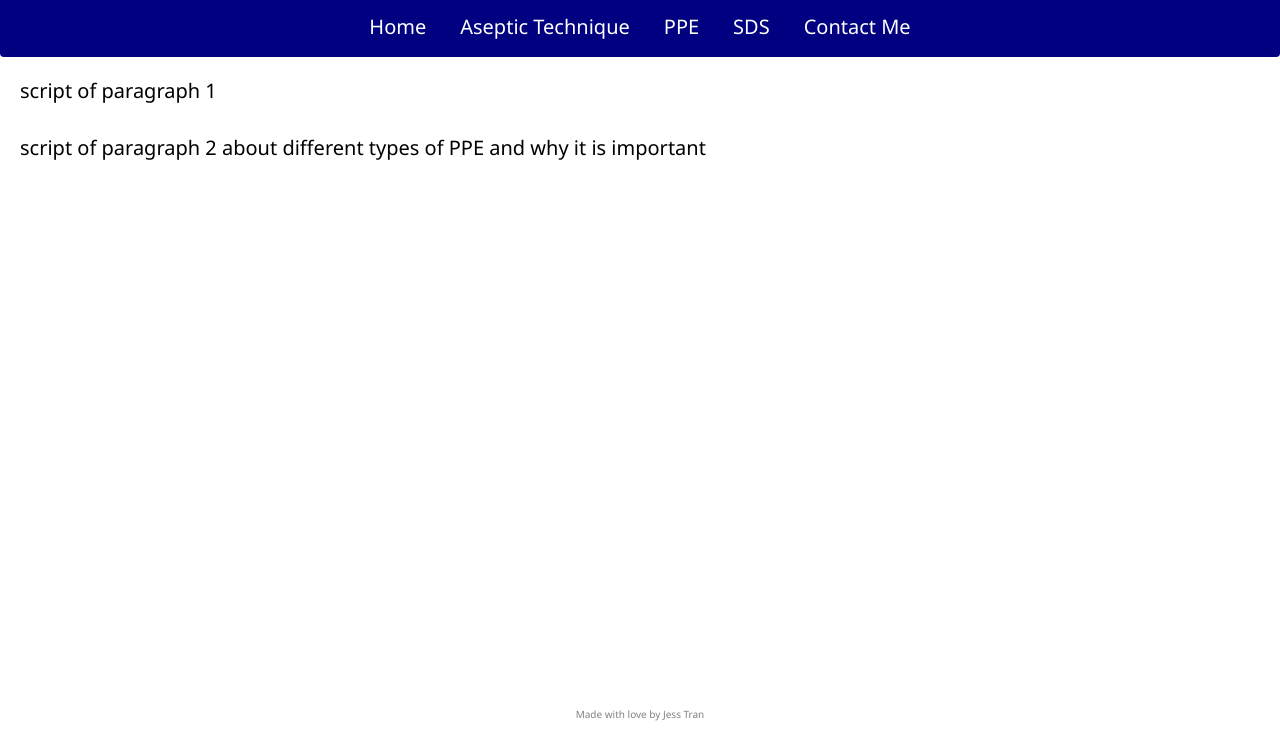
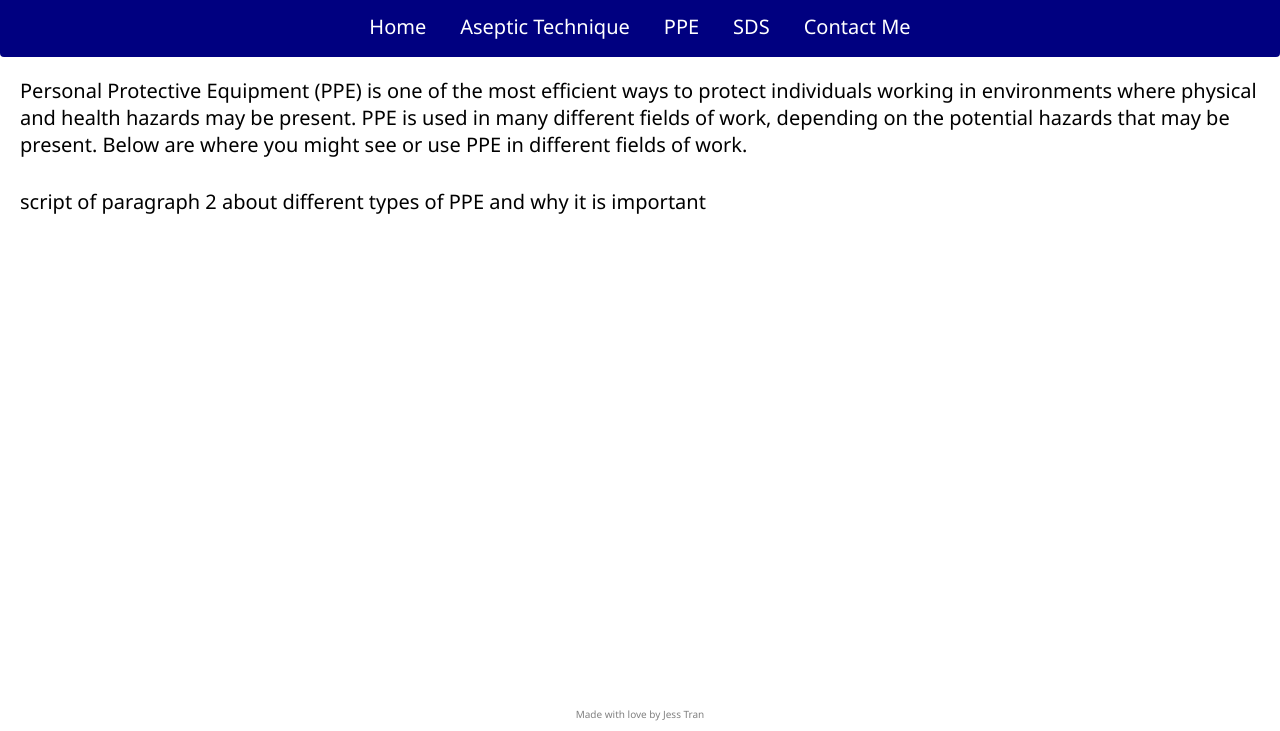
Before and after one commit to jessikea/personal-website-HW, a plain HTML site: page html/ppe.html in a window 1280 px wide. Shown: the part 69-800 px from the top of the page. Drawn offline with Linux system fonts and the light colour scheme.

Commit message:
push before attempt to reorganize page

```diff
--- a/html/ppe.html
+++ b/html/ppe.html
@@ -18,7 +18,9 @@
             </ul>
         </nav>
     <div>
-        <p> script of paragraph 1</p>
+        <p> Personal Protective Equipment (PPE) is one of the most efficient ways to protect individuals working in environments where physical and health hazards may be present.
+            PPE is used in many different fields of work, depending on the potential hazards that may be present. Below are where you might see or use PPE in different fields of work.
+        </p>
     </div>
     <div>
         <p> script of paragraph 2 about different types of PPE and why it is important</p>
```
Also changed, not shown: html/sds.html (+2 -0 lines), script.js (deleted).
